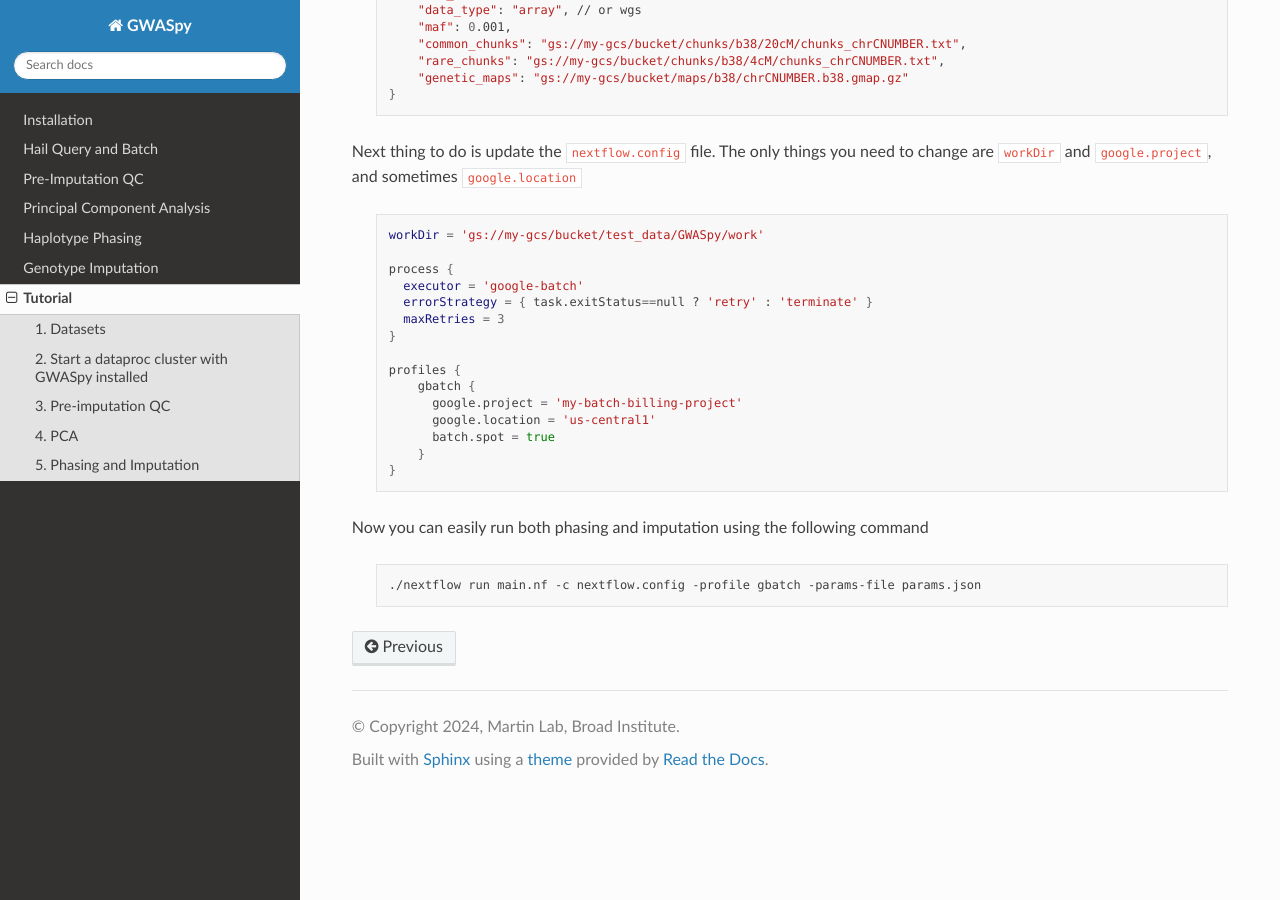
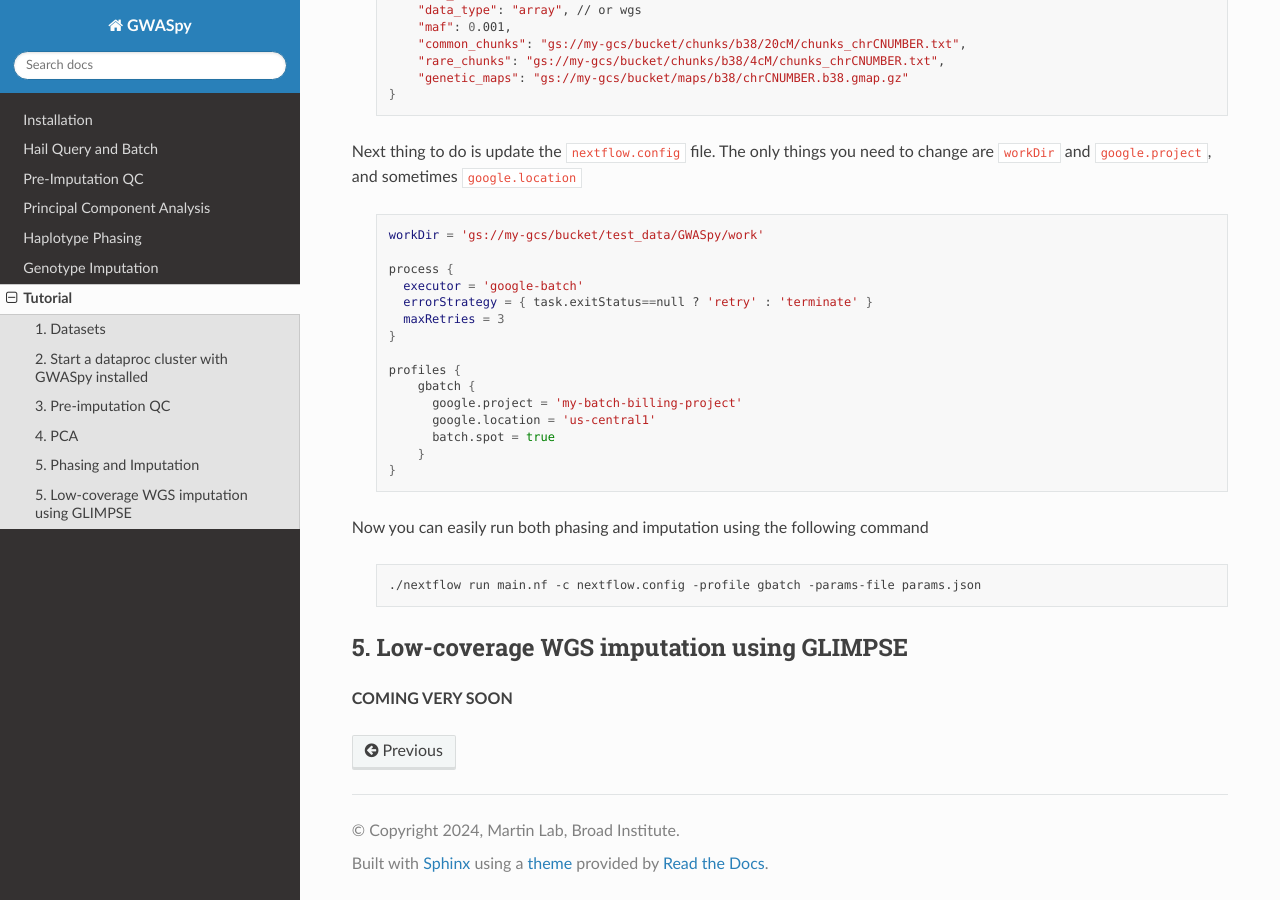
Before and after one commit to atgu/GWASpy, a Sphinx documentation site: the page built from docs/tutorial.rst, in a window 1280 px wide and 900 px high, scrolled down 2745 px. Built offline with Sphinx 7.4.7 and the Read the Docs theme 3.1.0, drawn with Linux system fonts in a browser that asks for light colours.

Commit message:
update docs

```diff
--- a/docs/tutorial.rst
+++ b/docs/tutorial.rst
@@ -163,3 +163,8 @@ Now you can easily run both phasing and imputation using the following command
     .. code-block:: sh
 
         ./nextflow run main.nf -c nextflow.config -profile gbatch -params-file params.json
+
+5. Low-coverage WGS imputation using GLIMPSE
+############################################
+
+**COMING VERY SOON**
```
Also changed, not shown: 6 other files.
